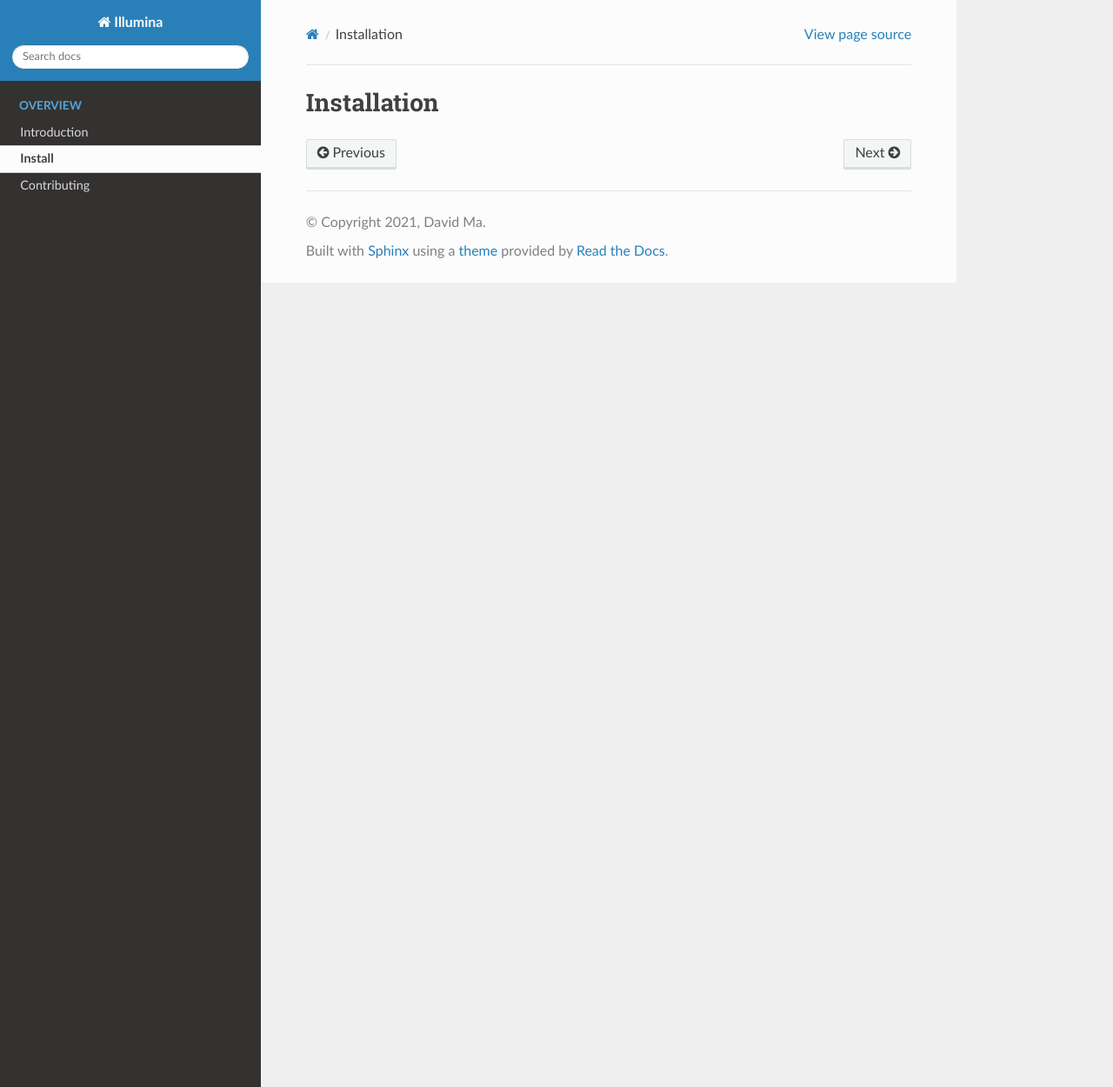
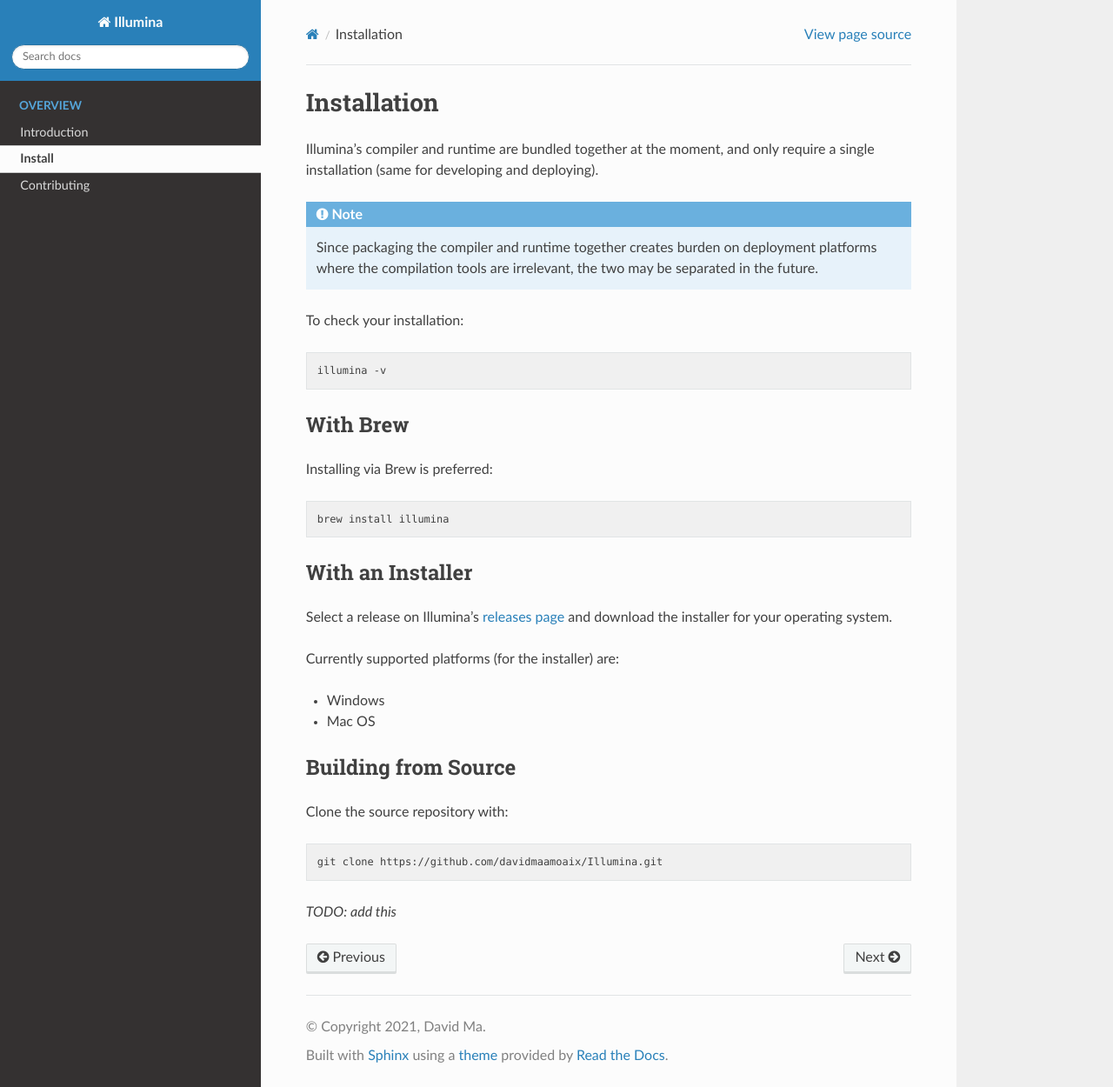
Before and after one commit to linxuanm/illumina, a Sphinx documentation site: the page built from docs/installation.rst, in a window 1280 px wide and 1250 px high. Shown: the whole window at 87% size. Built offline with Sphinx 7.4.7 and the Read the Docs theme 2.0.0, drawn with Linux system fonts in a browser that asks for light colours.

Commit message:
installation page doc

```diff
--- a/docs/installation.rst
+++ b/docs/installation.rst
@@ -1,4 +1,42 @@
+.. highlight:: sh
+
 .. _installation:
 
 Installation
 ============
+
+Illumina's compiler and runtime are bundled together at the moment, and only require a single installation (same for developing and deploying).
+
+.. note::
+
+    Since packaging the compiler and runtime together creates burden on deployment platforms where the compilation tools are irrelevant, the two may be separated in the future.
+
+To check your installation::
+
+    illumina -v
+
+With Brew
+----
+
+Installing via Brew is preferred::
+
+    brew install illumina
+
+With an Installer
+---------
+
+Select a release on Illumina's `releases page <https://github.com/davidmaamoaix/Illumina/releases>`_ and download the installer for your operating system.
+
+Currently supported platforms (for the installer) are:
+
+* Windows
+* Mac OS
+
+Building from Source
+--------------------
+
+Clone the source repository with::
+
+    git clone https://github.com/davidmaamoaix/Illumina.git
+
+*TODO: add this*
--- a/docs/introduction.rst
+++ b/docs/introduction.rst
@@ -1,7 +1,7 @@
+.. highlight:: sh
+
 Introduction
 ============
-
-.. highlight:: sh
 
 Illumina is a strong-typed programming language with simple, clear logistics and elegant syntax. Apart from providing high-level abstractions, it allows metaprogramming and flexible modifications by providing a native interface.
 
```
